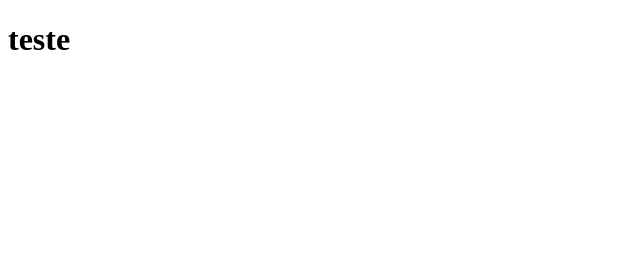
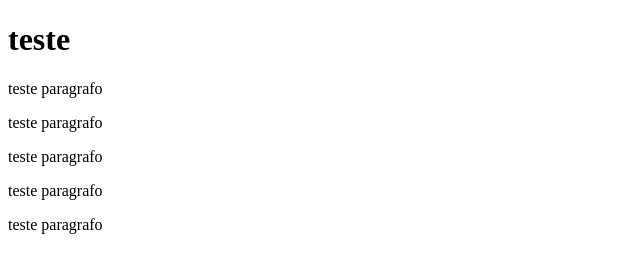
Before and after one commit to python-ms/projetotestevscode, a plain HTML site: page index.html in a window 1280 px wide. Shown: the whole page, without its empty margins (0-640 px from the left). Drawn offline with Linux system fonts and the light colour scheme.

Commit message:
criado paragrafos

```diff
--- a/index.html
+++ b/index.html
@@ -8,6 +8,11 @@
 </head>
 <body>
     <h1>teste</h1>
+    <p>teste paragrafo</p>
+    <p>teste paragrafo</p>
+    <p>teste paragrafo</p>
+    <p>teste paragrafo</p>
+    <p>teste paragrafo</p>
 
 </body>
 </html>
```
